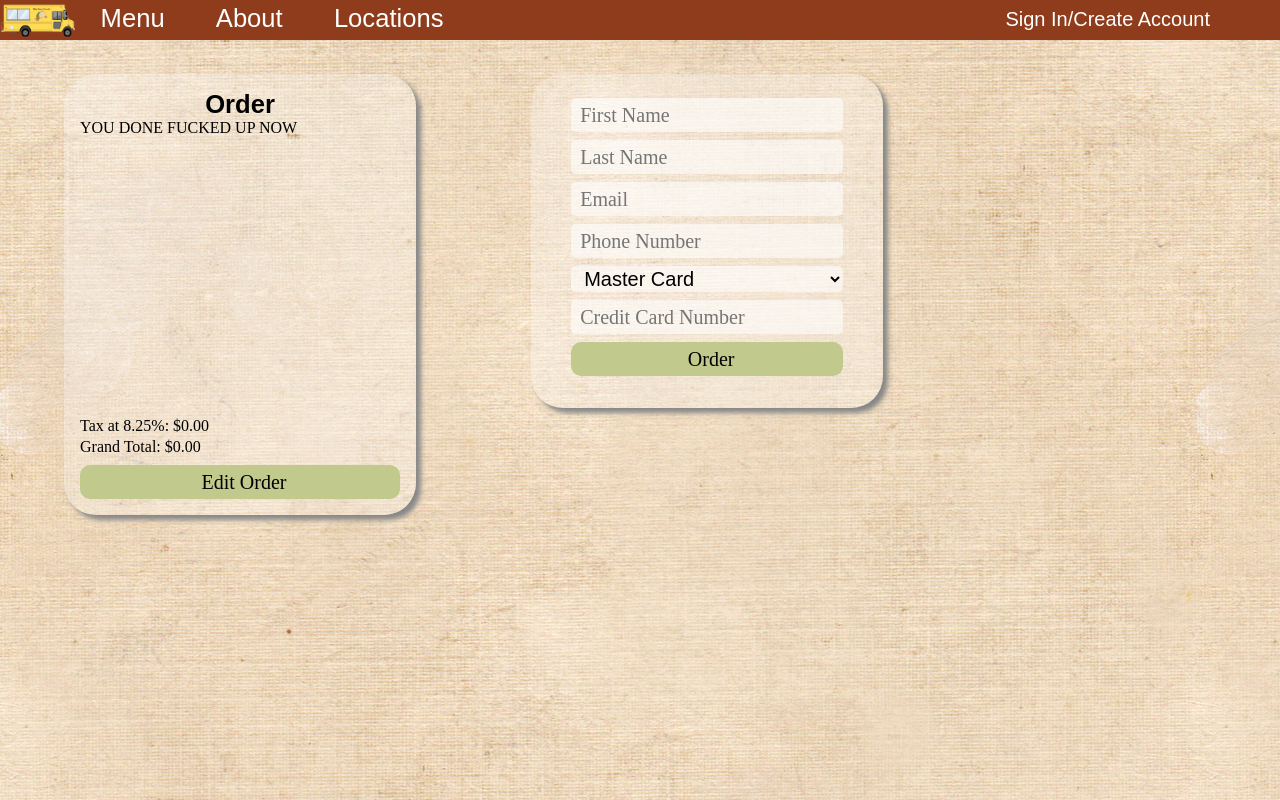
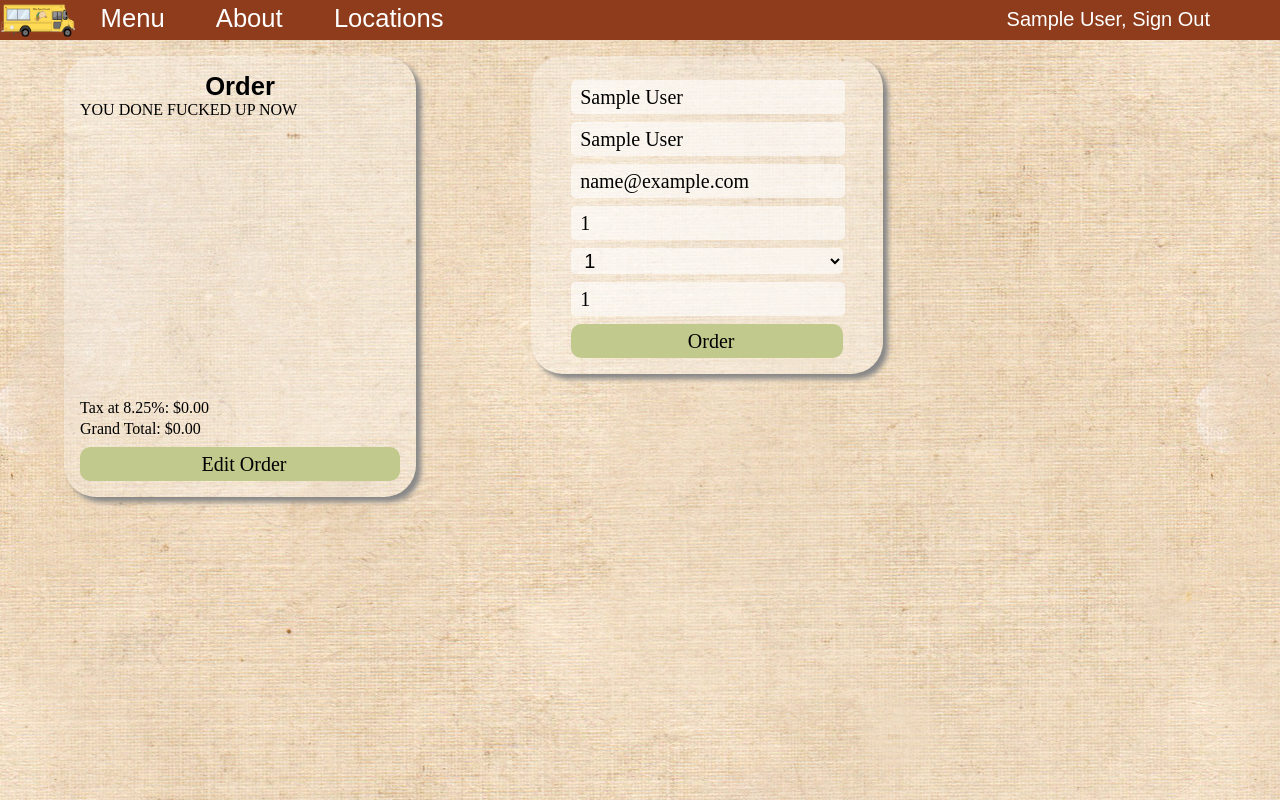
Before and after one commit to mooseman456/TacoTruck, a PHP site: page /checkout.php in a window 1280 px wide. Run offline with PHP 8.4, Linux system fonts and the light colour scheme; the visitor is signed in with stand-in values (Sample User, id 1); some libraries are stand-ins or nearby versions; some web fonts are replaced.

Commit message:
Added auto-filled account information if user is signed in

```diff
--- a/Web/checkout.php
+++ b/Web/checkout.php
@@ -1,11 +1,19 @@
 <?php
+
+session_start();
 
 if (isset($_SESSION['givenName'])) {
 	$accountText = $_SESSION['givenName'].", Sign Out";
-	echo "Signed in";
+	$givenName = $_SESSION['givenName'];
+	$surname = $_SESSION['surname'];
+	$email = $_SESSION['email'];
+	$phoneNumber = $_SESSION['phoneNumber'];
+	$CC_Provider = $_SESSION['CC_Provider'];
+	$CC_Number = $_SESSION['CC_Number'];
+
 } else {
 	$accountText = "Sign In/Create Account";
-	echo "Signed out";
+
 }
 
 ?>
@@ -46,16 +54,17 @@ if (isset($_SESSION['givenName'])) {
 
 	<div class="checkoutPane shadowBoxLight">
 		<form class="userForm" method="POST">
-			<input class="userInput" type="text" name="firstname" placeholder="First Name"><br>
-			<input class="userInput" type="text" name="lastname" placeholder="Last Name"><br>
-			<input class="userInput" type="email" name="email" placeholder="Email"><br>
-			<input class="userInput" type="text" name="phonenumber" placeholder="Phone Number"><br>
+			<input class="userInput" type="text" name="firstname" value="<?php echo $givenName ?>" placeholder="First Name"><br>
+			<input class="userInput" type="text" name="lastname" value="<?php echo $surname ?>" placeholder="Last Name"><br>
+			<input class="userInput" type="email" name="email" value="<?php echo $email ?>" placeholder="Email"><br>
+			<input class="userInput" type="text" name="phonenumber" value="<?php echo $phoneNumber ?>" placeholder="Phone Number"><br>
 			<select class="userInput" name = "ccprovider">
 				<option value="Mastercard">Master Card</option>
 				<option value="American Express">American Express</option>
 				<option value="Visa">Visa</option>
+				<option selected="selected"><?php echo $CC_Provider ?></option>
 			</select><br>
-			<input class="userInput" type="text" name="ccnumber" placeholder="Credit Card Number"><br>
+			<input class="userInput" type="text" name="ccnumber" value="<?php echo $CC_Number ?>" placeholder="Credit Card Number"><br>
 			<input class="userInput" type="submit" value="Order">
 		</form>
 	</div>
```
